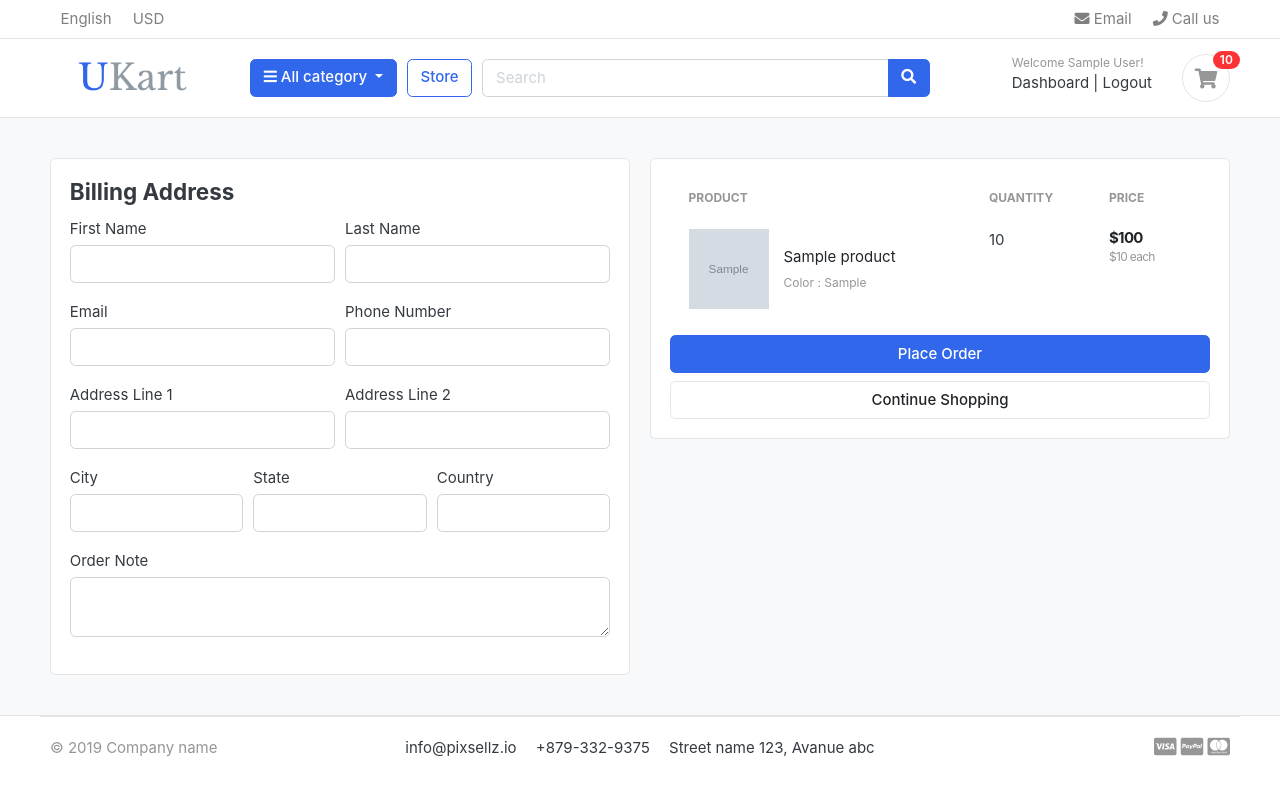
After one commit to shahlathasni3/UKart, a Django app: page /cart/checkout/ in a window 1280 px wide. The commit adds this page. Run offline with Django 4.2, Linux system fonts and the light colour scheme; a user stored in the database is signed in; tables that the repository leaves empty hold one stand-in row (values such as "Sample post"); grey boxes marked "Sample" are stand-in pictures; some libraries are stand-ins or nearby versions; some web fonts are replaced.

Commit message:
handled cart and checkout page

```diff
--- a/carts/context_processors.py
+++ b/carts/context_processors.py
@@ -8,7 +8,10 @@ def counter(request):
     else:
         try:
             cart = Cart.objects.filter(cart_id=_cart_id(request))
-            cart_items = CartItem.objects.all().filter(cart=cart[:1])
+            if request.user.is_authenticated:
+                cart_items = CartItem.objects.all().filter(user=request.user)
+            else:
+                cart_items = CartItem.objects.all().filter(cart=cart[:1])
             for cart_item in cart_items:
                 cart_count += cart_item.quantity
 
--- a/carts/models.py
+++ b/carts/models.py
@@ -1,6 +1,6 @@
 from django.db import models
 from store.models import Product, Variation
-
+from accounts.models import Account
 class Cart(models.Model):
     cart_id = models.CharField(max_length=250,blank=True)
     date_added = models.DateField(auto_now_add=True)
@@ -9,9 +9,10 @@ class Cart(models.Model):
         return self.cart_id
 
 class CartItem(models.Model):
+    user = models.ForeignKey(Account, on_delete=models.CASCADE,null=True)
     product = models.ForeignKey(Product,on_delete=models.CASCADE)
     variations = models.ManyToManyField(Variation,blank=True)
-    cart = models.ForeignKey(Cart,on_delete=models.CASCADE)
+    cart = models.ForeignKey(Cart,on_delete=models.CASCADE,null=True)
     quantity = models.IntegerField()
     is_active = models.BooleanField(default=True)
 
--- a/carts/urls.py
+++ b/carts/urls.py
@@ -6,4 +6,6 @@ urlpatterns = [
     path('add_cart/<int:product_id>/',views.add_cart,name='add_cart'),
     path('remove_cart/<int:product_id>/<int:cart_item_id>/',views.remove_cart,name='remove_cart'),
     path('remove_cart_item/<int:product_id>/<int:cart_item_id>/',views.remove_cart_item,name='remove_cart_item'),
+
+    path('checkout/',views.checkout,name='checkout'),
 ]
--- a/carts/views.py
+++ b/carts/views.py
@@ -2,7 +2,7 @@ from django.shortcuts import render,get_object_or_404,redirect
 from store.models import Product, Variation
 from .models import Cart, CartItem
 from django.core.exceptions import ObjectDoesNotExist
-
+from django.contrib.auth.decorators import login_required
 
 # Create your views here.
 
@@ -13,67 +13,118 @@ def _cart_id(request):
     return cart
 
 def add_cart(request,product_id):
+    curent_user = request.user
     product = Product.objects.get(id=product_id) #get the product
-    product_variation = []
-    if request.method == 'POST':
-        for item in request.POST:
-            key = item
-            value = request.POST[key]
+    #if thge user is authenticated
+    if curent_user.is_authenticated:
+        product_variation = []
+        if request.method == 'POST':
+            for item in request.POST:
+                key = item
+                value = request.POST[key]
 
-            try:
-                variation = Variation.objects.get(product=product,variation_category__iexact=key, variation_value__iexact=value)
-                product_variation.append(variation)
-            except:
-                pass
+                try:
+                    variation = Variation.objects.get(product=product,variation_category__iexact=key, variation_value__iexact=value)
+                    product_variation.append(variation)
+                except:
+                    pass
+
+        is_cart_item_exists = CartItem.objects.filter(product=product, user=curent_user).exists()
+        if is_cart_item_exists:
+            cart_item = CartItem.objects.filter(product=product,user=curent_user)
+            ex_var_list = []
+            id = []
+            for item in cart_item:
+                existing_variation = item.variations.all()
+                ex_var_list.append(list(existing_variation))
+                id.append(item.id)
+
+            if product_variation in ex_var_list:
+                # increase the cart item quality
+                index = ex_var_list.index(product_variation)
+                item_id = id[index]
+                item = CartItem.objects.get(product=product, id=item_id)
+                item.quantity += 1
+                item.save()
+            else:
+                item = CartItem.objects.create(product=product, quantity=1,user=curent_user)
+                if len(product_variation) > 0:
+                    item.variations.clear()
+                    item.variations.add(*product_variation)
+                item.save()
+        else:
+            cart_item = CartItem.objects.create(
+                product = product,
+                quantity = 1,
+                user = curent_user,
+            )
+            if len(product_variation) > 0:
+                cart_item.variations.clear()
+                cart_item.variations.add(*product_variation)
+            cart_item.save()
+        return redirect('cart')
+    #if the user is authenticated
+    else:
+        product_variation = []
+        if request.method == 'POST':
+            for item in request.POST:
+                key = item
+                value = request.POST[key]
+
+                try:
+                    variation = Variation.objects.get(product=product,variation_category__iexact=key, variation_value__iexact=value)
+                    product_variation.append(variation)
+                except:
+                    pass
 
 
 
-    try:
-        cart = Cart.objects.get(cart_id = _cart_id(request)) #get the cart using cart-id present in the session
-    except Cart.DoesNotExist:
-        cart = Cart.objects.create(
-            cart_id = _cart_id(request)
-        )
-    cart.save()
+        try:
+            cart = Cart.objects.get(cart_id = _cart_id(request)) #get the cart using cart-id present in the session
+        except Cart.DoesNotExist:
+            cart = Cart.objects.create(
+                cart_id = _cart_id(request)
+            )
+        cart.save()
 
-    is_cart_item_exists = CartItem.objects.filter(product=product, cart=cart).exists()
-    if is_cart_item_exists:
-        cart_item = CartItem.objects.filter(product=product,cart=cart)
-        # existing variations -:> database
-        # current variations -:> product_variation
-        # item_id -:> database
-        ex_var_list = []
-        id = []
-        for item in cart_item:
-            existing_variation = item.variations.all()
-            ex_var_list.append(list(existing_variation))
-            id.append(item.id)
-        print(ex_var_list)
+        is_cart_item_exists = CartItem.objects.filter(product=product, cart=cart).exists()
+        if is_cart_item_exists:
+            cart_item = CartItem.objects.filter(product=product,cart=cart)
+            # existing variations -:> database
+            # current variations -:> product_variation
+            # item_id -:> database
+            ex_var_list = []
+            id = []
+            for item in cart_item:
+                existing_variation = item.variations.all()
+                ex_var_list.append(list(existing_variation))
+                id.append(item.id)
+            print(ex_var_list)
 
-        if product_variation in ex_var_list:
-            # increase the cart item quality
-            index = ex_var_list.index(product_variation)
-            item_id = id[index]
-            item = CartItem.objects.get(product=product, id=item_id)
-            item.quantity += 1
-            item.save()
+            if product_variation in ex_var_list:
+                # increase the cart item quality
+                index = ex_var_list.index(product_variation)
+                item_id = id[index]
+                item = CartItem.objects.get(product=product, id=item_id)
+                item.quantity += 1
+                item.save()
+            else:
+                item = CartItem.objects.create(product=product, quantity=1, cart=cart)
+                if len(product_variation) > 0:
+                    item.variations.clear()
+                    item.variations.add(*product_variation)
+                item.save()
         else:
-            item = CartItem.objects.create(product=product, quantity=1, cart=cart)
+            cart_item = CartItem.objects.create(
+                product = product,
+                quantity = 1,
+                cart = cart,
+            )
             if len(product_variation) > 0:
-                item.variations.clear()
-                item.variations.add(*product_variation)
-            item.save()
-    else:
-        cart_item = CartItem.objects.create(
-            product = product,
-            quantity = 1,
-            cart = cart,
-        )
-        if len(product_variation) > 0:
-            cart_item.variations.clear()
-            cart_item.variations.add(*product_variation)
-        cart_item.save()
-    return redirect('cart')
+                cart_item.variations.clear()
+                cart_item.variations.add(*product_variation)
+            cart_item.save()
+        return redirect('cart')
 
 
 
@@ -81,7 +132,11 @@ def remove_cart(request,product_id,cart_item_id):
     cart = Cart.objects.get(cart_id = _cart_id(request))
     product = get_object_or_404(Product, id=product_id)
     try:
-        cart_item = CartItem.objects.get(product=product,cart=cart,id=cart_item_id)
+        if request.user.is_authenticated:
+            cart_item = CartItem.objects.get(product=product,user=request.user,id=cart_item_id)
+        else:
+            cart = Carts.objects.get(cart_id=_cart_id(request))
+            cart_item = CartItem.objects.get(product=product,cart=cart,id=cart_item_id)
         if cart_item.quantity > 1:
             cart_item.quantity -= 1
             cart_item.save()
@@ -93,9 +148,13 @@ def remove_cart(request,product_id,cart_item_id):
 
 
 def remove_cart_item(request,product_id,cart_item_id):
-    cart = Cart.objects.get(cart_id = _cart_id(request))
     product = get_object_or_404(Product, id=product_id)
-    cart_item = CartItem.objects.get(product=product,cart=cart,id=cart_item_id)
+    if request.user.is_authenticated:
+        cart_item = CartItem.objects.get(product=product,user=request.user,id=cart_item_id)
+    else:
+        cart = cart.objects.get(cart_id=_cart_id(request))
+        cart_item = CartItem.objects.get(product=product,user=request.user,id=cart_item_id)
+
     cart_item.delete()
     return redirect('cart')
 
@@ -103,8 +162,11 @@ def cart(request, total=0, quantity=0, cart_items=None):
     try:
         tax = 0
         grand_total = 0
-        cart = Cart.objects.get(cart_id = _cart_id(request))
-        cart_items = CartItem.objects.filter(cart=cart,is_active=True)
+        if request.user.is_authenticated:
+            cart_items = CartItem.objects.filter(user=request.user,is_active=True)
+        else:
+            cart = Cart.objects.get(cart_id = _cart_id(request))
+            cart_items = CartItem.objects.filter(cart=cart,is_active=True)
         for cart_item in cart_items:
             total += (cart_item.product.price * cart_item.quantity)
             quantity += cart_item.quantity
@@ -120,3 +182,26 @@ def cart(request, total=0, quantity=0, cart_items=None):
         'grand_total' : grand_total,
     }
     return render(request,"store/cart.html",context)
+
+@login_required(login_url='login')
+def checkout(request, total=0, quantity=0, cart_items=None):
+    try:
+        tax = 0
+        grand_total = 0
+        if request.user.is_authenticated:
+            cart_items = CartItem.objects.filter(user=request.user,is_active=True)
+        for cart_item in cart_items:
+            total += (cart_item.product.price * cart_item.quantity)
+            quantity += cart_item.quantity
+        tax = (2 * total)/100
+        grand_total = total + tax
+    except ObjectDoesNotExist:
+        pass #just ignore
+    context = {
+        'total' : total,
+        'quantity' : quantity,
+        'cart_items' : cart_items,
+        'tax' : tax,
+        'grand_total' : grand_total,
+    }
+    return render(request, "store/checkout.html",context)
--- a/templates/store/cart.html
+++ b/templates/store/cart.html
@@ -101,7 +101,7 @@
                 <p class="text-center mb-3">
                     <img src="{% static './images/misc/payments.png' %}" height="26">
                 </p>
-                <a href="./place-order.html" class="btn btn-primary btn-block"> Checkout </a>
+                <a href="{% url 'checkout' %}" class="btn btn-primary btn-block"> Checkout </a>
                 <a href="{% url 'store' %}" class="btn btn-light btn-block">Continue Shopping</a>
             </div> <!-- card-body.// -->
             </div> <!-- card.// -->
--- /dev/null
+++ b/templates/store/checkout.html
@@ -0,0 +1,137 @@
+{% extends 'base.html' %}
+{% load static %}
+{% block content %}
+<section class="section-content padding-y bg">
+    <div class="container">
+
+    <!-- ============================ COMPONENT 1 ================================= -->
+
+    <div class="row">
+        <aside class="col-lg-6">
+    <div class="card">
+        <div class="card-body">
+            <h4 class="card-title">Billing Address</h4>
+            <form action="" method="POST">
+                {% csrf_token %}
+                <div class="form-row">
+                    <div class="col form-group">
+                        <label for="">First Name</label>
+                        <input type="text" name="first_name" class="form-control" required>
+                    </div>
+                    <div class="col form-group">
+                        <label for="">Last Name</label>
+                        <input type="text" name="last_name" class="form-control" required>
+                    </div>
+                </div>
+                <div class="form-row">
+                    <div class="col form-group">
+                        <label for=""> Email</label>
+                        <input type="email" name="email" class="form-control" required>
+                    </div>
+                    <div class="col form-group">
+                        <label for="">Phone Number</label>
+                        <input type="text" name="phone" class="form-control" required>
+                    </div>
+                </div>
+                <div class="form-row">
+                    <div class="col form-group">
+                        <label for="">Address Line 1</label>
+                        <input type="text" name="address_line_1" class="form-control" required>
+                    </div>
+                    <div class="col form-group">
+                        <label for=""> Address Line 2</label>
+                        <input type="text" name="address_line_2" class="form-control" required>
+                    </div>
+                </div>
+                <div class="form-row">
+                    <div class="col form-group">
+                        <label for=""> City</label>
+                        <input type="text" name="city" class="form-control" required>
+                    </div>
+                    <div class="col form-group">
+                        <label for=""> State</label>
+                        <input type="text" name="state" class="form-control" required>
+                    </div>
+                    <div class="col form-group">
+                        <label for=""> Country</label>
+                        <input type="text" name="country" class="form-control" required>
+                    </div>
+                </div>
+                <div class="form-row">
+                    <div class="col form-group">
+                        <label for=""> Order Note</label>
+                        <textarea type="text" name="order_note" rows="2" class="form-control"></textarea>
+                    </div>
+                </div>
+
+        </div>
+    </div> <!-- card.// -->
+
+        </aside> <!-- col.// -->
+        <aside class="col-lg-6">
+
+            <div class="card">
+            <div class="card-body">
+                <table class="table table-borderless table-shopping-cart">
+                    <thead class="text-muted">
+                    <tr class="small text-uppercase">
+                      <th scope="col">Product</th>
+                      <th scope="col" width="120">Quantity</th>
+                      <th scope="col" width="120">Price</th>
+                    </tr>
+                    </thead>
+                    <tbody>
+                    {% for cart_item in cart_items %}
+                    <tr>
+
+                        <td>
+                            <figure class="itemside align-items-center">
+                                <div class="aside"><img src="{{ cart_item.product.images.url }}" class="img-sm"></div>
+                                <figcaption class="info">
+                                    <a href="{{ cart_item.product.get_url }}" class="title text-dark">{{ cart_item.product.product_name }}</a>
+                                    <p class="text-muted small">
+                                        {% if cart_item.variations.all %}
+                                            {% for item in cart_item.variations.all %}
+                                                {{ item.variation_category | capfirst }} : {{ item.variation_value | capfirst}} <br>
+                                            {% endfor %}
+                                        {% endif %}
+                                    </p>
+                                </figcaption>
+                            </figure>
+                        </td>
+                        <td>
+                            <!-- col.// -->
+                            <label for="">{{cart_item.quantity}}</label>
+                        </td>
+                        <td>
+                            <div class="price-wrap">
+                                <var class="price">${{ cart_item.sub_total }}</var>
+                                <small class="text-muted"> ${{ cart_item.product.price }} each </small>
+                            </div> <!-- price-wrap .// -->
+                        </td>
+
+
+                    </tr>
+                    {% endfor %}
+
+                    </tbody>
+                    </table>
+                <button type="submit" name="submit" class="btn btn-primary btn-block">Place Order</button>
+                <a href="{% url 'store' %}" class="btn btn-light btn-block">Continue Shopping</a>
+            </form>
+            </div> <!-- card-body.// -->
+            </div> <!-- card.// -->
+
+    </aside> <!-- col.// -->
+
+
+    </div> <!-- row.// -->
+
+    <!-- ============================ COMPONENT 1 END .// ================================= -->
+
+</div> <!-- container .//  -->
+</section>
+<!-- ========================= SECTION CONTENT END// ========================= -->
+
+
+{% endblock %}
```
Also changed, not shown: accounts/views.py (+28 -1 lines), carts/migrations/0002_cartitem_user_alter_cartitem_cart.py (added).
